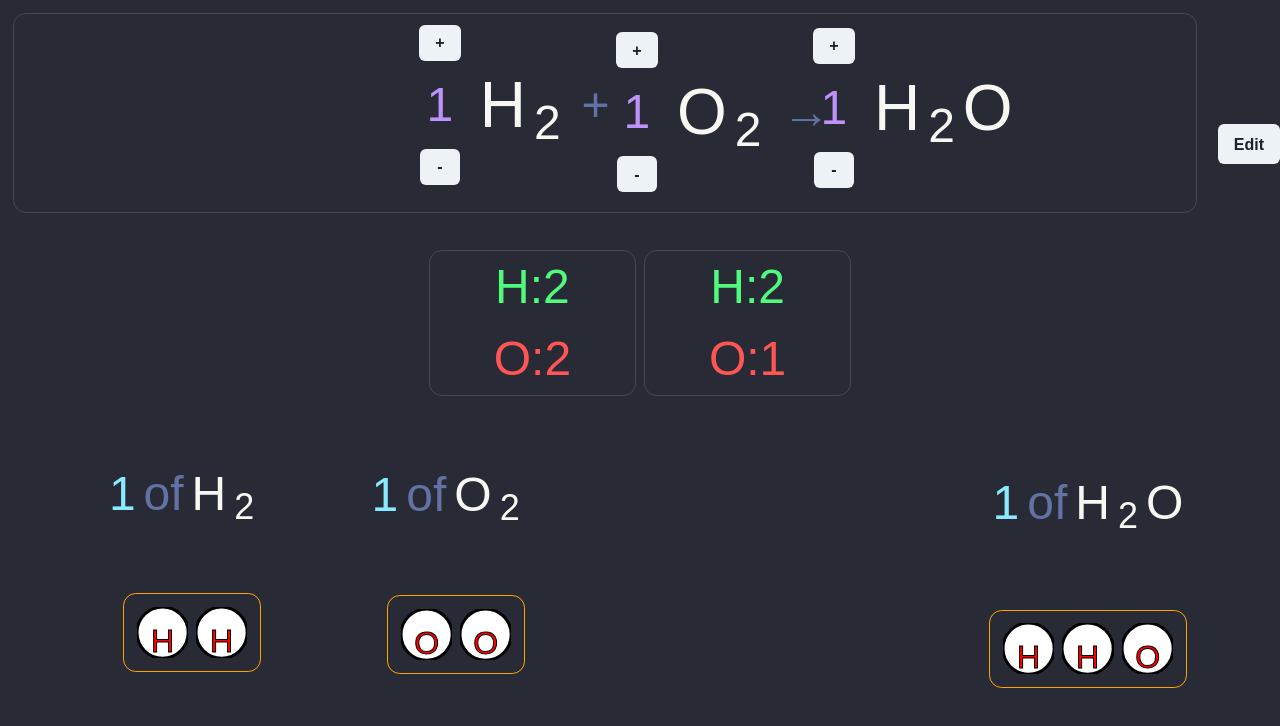
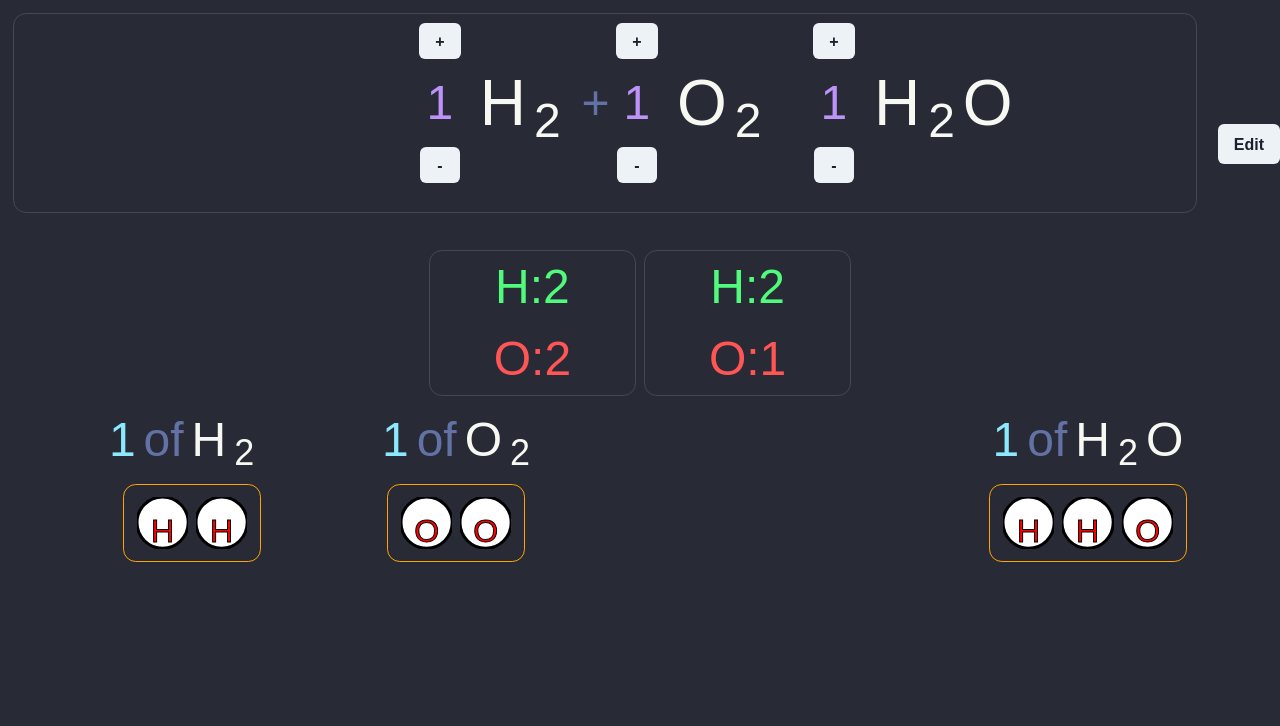
Before and after one commit to jdvober/chemical-equation-balancer, a React (Vite) app: page / in a window 1280 px wide. Shown: the top 726 px of the page. Built offline with nearby package versions, Linux system fonts and the light colour scheme.

Commit message:
Fixed displaying a _ in correct positions

```diff
--- a/src/components/Formula/ChemicalCompound/ChemicalCompound.tsx
+++ b/src/components/Formula/ChemicalCompound/ChemicalCompound.tsx
@@ -1,7 +1,7 @@
 import React from "react"
 import { v4 as uuid } from "uuid"
 
-import { HStack, Text } from "@chakra-ui/react"
+import { HStack, Text, VStack } from "@chakra-ui/react"
 
 import { useMainStore } from "../../../stores/MainStore.ts"
 import { ChemicalElement } from "../ChemicalElement/ChemicalElement.tsx"
@@ -23,12 +23,12 @@ export const ChemicalCompound: React.FC<ChemicalCompoundProps> = ({
 	const formula = useMainStore((state) => state.formula)
 
 	return (
+		<VStack>
 			<HStack
 				className="compound"
-			m="0px"
 				p="0px"
-			mt="33%"
-			mb="33%"
+				// mt={isInEditFormula === true ? "auto" : "5vh"}
+				// mb={isInEditFormula === true ? "33%" : "auto"}
 				key={uuid()}
 			>
 				{compound.elements.map((element) => (
@@ -41,21 +41,18 @@ export const ChemicalCompound: React.FC<ChemicalCompoundProps> = ({
 								key={uuid()}
 							/>
 						</HStack>
+					</HStack>
+				))}
 				{formulaSection === "REACTANTS" ? (
 					index < formula.reactants.length - 1 ? (
 						<Text color="dracula.dracComment" ml="1vw">
 							{includeSymbols ? "+" : ""}
 						</Text>
-						) : (
-							<Text color="dracula.dracComment" ml="1vw">
-								{includeSymbols ? "→" : ""}
-							</Text>
-						)
+					) : null
 				) : index < formula.products.length - 1 ? (
 					<Text>+</Text>
 				) : null}
 			</HStack>
-			))}
-		</HStack>
+		</VStack>
 	)
 }
--- a/src/components/Formula/Formula.tsx
+++ b/src/components/Formula/Formula.tsx
@@ -24,6 +24,8 @@ export const Formula: React.FC<FormulaProps> = () => {
 			borderRadius={"1vw"}
 			h={"25vh"}
 			alignSelf={"center"}
+			alignItems="center"
+			overflowX="scroll"
 			// border={showBorders === true ? "1px solid green" : ""}
 		>
 			<Spacer />
--- a/src/components/FormulaEditor/FormulaEditorChemicalSection.tsx
+++ b/src/components/FormulaEditor/FormulaEditorChemicalSection.tsx
@@ -35,47 +35,45 @@ export const FormulaEditorChemicalSection: React.FC<
 
 	const formula = useMainStore((state) => state.formula)
 
-	// TODO: Not adding to reactants / products for some reason???
 	const addNewReactants = () => {
 		let newReactants = formula.reactants
-		formulaEditorChemicalSectionItems.forEach((item) => {
+		const elements = formulaEditorChemicalSectionItems.map((item) => {
+			return {
+				index: item.index,
+				subscript: item.subscript,
+				symbol: item.symbol,
+			}
+		})
 		newReactants = [
 			...newReactants,
 			{
 				coefficient: 1,
 				formulaSection: "REACTANTS",
-					elements: [
-						{
-							index: item.index,
-							subscript: item.subscript,
-							symbol: item.symbol,
-						},
-					],
+				elements: elements,
 			},
 		]
-		})
+
 		setReactants(newReactants)
 		setFormulaEditorChemicalSectionItems([])
 	}
 
 	const addNewProducts = () => {
 		let newProducts = formula.products
-		formulaEditorChemicalSectionItems.forEach((item) => {
+		const elements = formulaEditorChemicalSectionItems.map((item) => {
+			return {
+				index: item.index,
+				subscript: item.subscript,
+				symbol: item.symbol,
+			}
+		})
 		newProducts = [
 			...newProducts,
 			{
 				coefficient: 1,
-					formulaSection: "REACTANTS",
-					elements: [
-						{
-							index: item.index,
-							subscript: item.subscript,
-							symbol: item.symbol,
-						},
-					],
+				formulaSection: "PRODUCTS",
+				elements: elements,
 			},
 		]
-		})
 
 		setProducts(newProducts)
 		setFormulaEditorChemicalSectionItems([])
@@ -106,6 +104,7 @@ export const FormulaEditorChemicalSection: React.FC<
 					pl="2vw"
 					pr="2vw"
 					justifyContent={"flex-start"}
+					overflow={"scroll"}
 				>
 					<Flex dir="row">
 						{formulaEditorChemicalSectionItems.length === 0 ? (
@@ -168,8 +167,6 @@ export const FormulaEditorChemicalSection: React.FC<
 								ml="2vw"
 								fontSize={"2rem"}
 								onClick={() => {
-									// TODO: Add to formula instead of generic formula
-									console.log("PRESSed")
 									editFormulaSection === "REACTANTS"
 										? addNewReactants()
 										: addNewProducts()
--- a/src/components/FormulaEditor/FormulaEditorFormula.tsx
+++ b/src/components/FormulaEditor/FormulaEditorFormula.tsx
@@ -1,7 +1,7 @@
 import React from "react"
 import { v4 as uuid } from "uuid"
 
-import { Box, GridItem, HStack } from "@chakra-ui/react"
+import { Box, GridItem, HStack, Text } from "@chakra-ui/react"
 
 import { useMainStore } from "../../stores/MainStore"
 import { ChemicalCompound } from "../Formula/ChemicalCompound/ChemicalCompound"
@@ -33,6 +33,10 @@ export const FormulaEditorFormula: React.FC<FormulaEditorFormulaProps> = () => {
 					</HStack>
 				</GridItem>
 			))}
+			<Text color="dracula.dracComment" ml="1vw">
+				→
+			</Text>
+
 			{formula.products.map((product, productIndex) => (
 				<GridItem key={uuid()}>
 					<HStack alignItems={"center"}>
```
Lines whose indentation alone changed are shown as unchanged.
